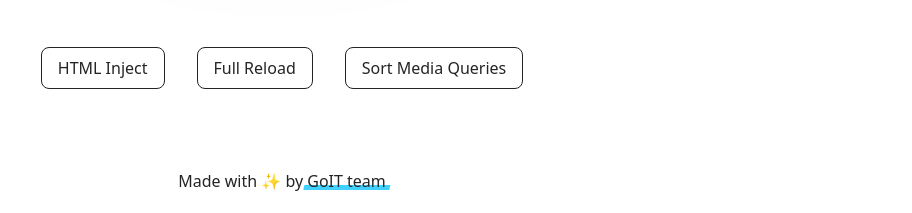
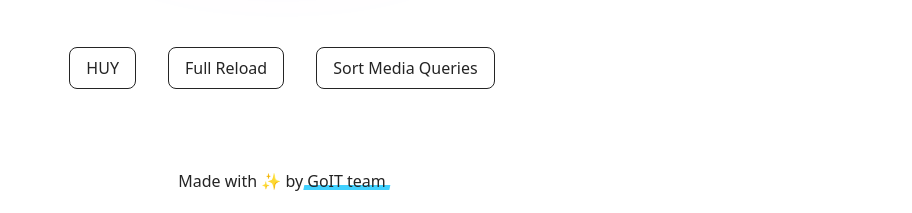
Before and after one commit to klymkov-ivan/goit-js-hw-11, a website built with Vite: page src/index.html in a window 1280 px wide. Shown: the part 587-800 px from the top of the page, without its empty margins (358-1270 px from the left). Built offline with nearby package versions, Linux system fonts and the light colour scheme.

Commit message:
check changes

```diff
--- a/src/partials/badges.html
+++ b/src/partials/badges.html
@@ -8,7 +8,7 @@
           target="_blank"
           rel="noopener noreferrer"
         >
-          HTML Inject
+          HUY
         </a>
       </li>
       <li class="badges-item">
```
